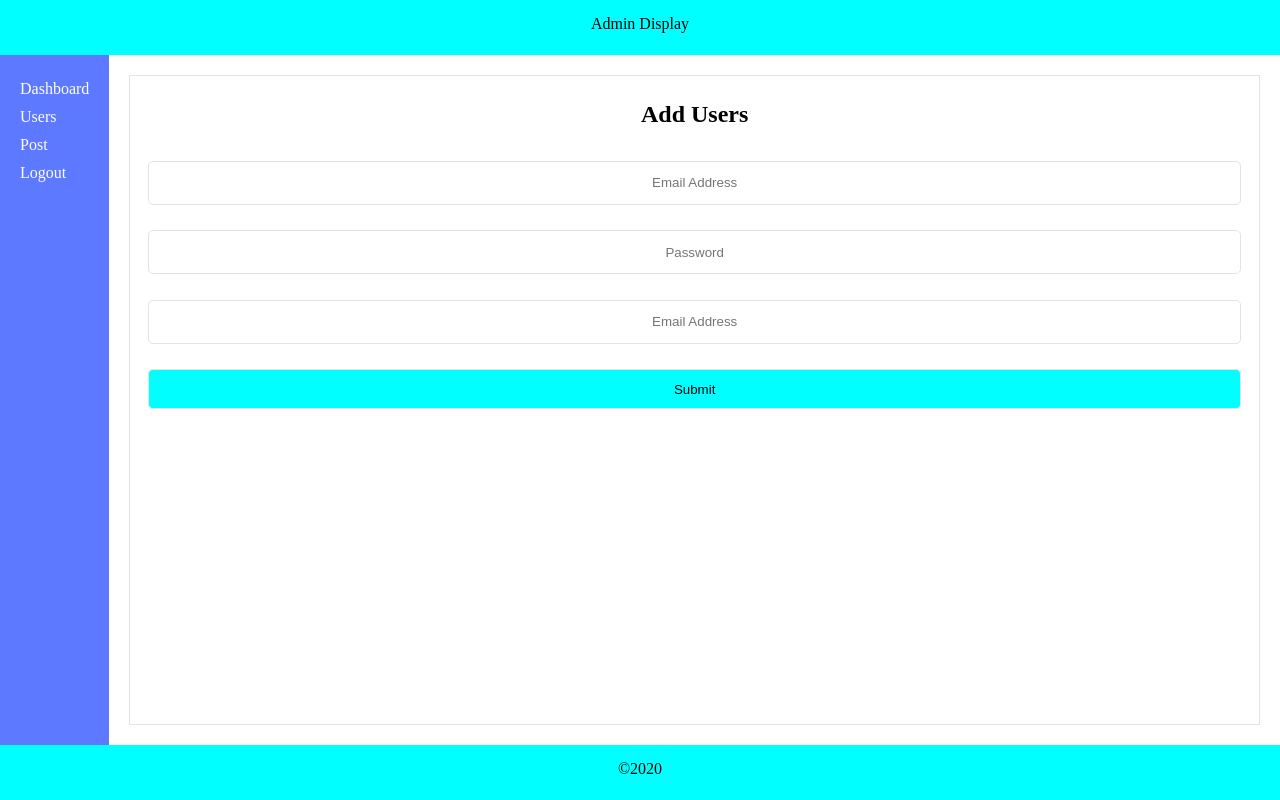
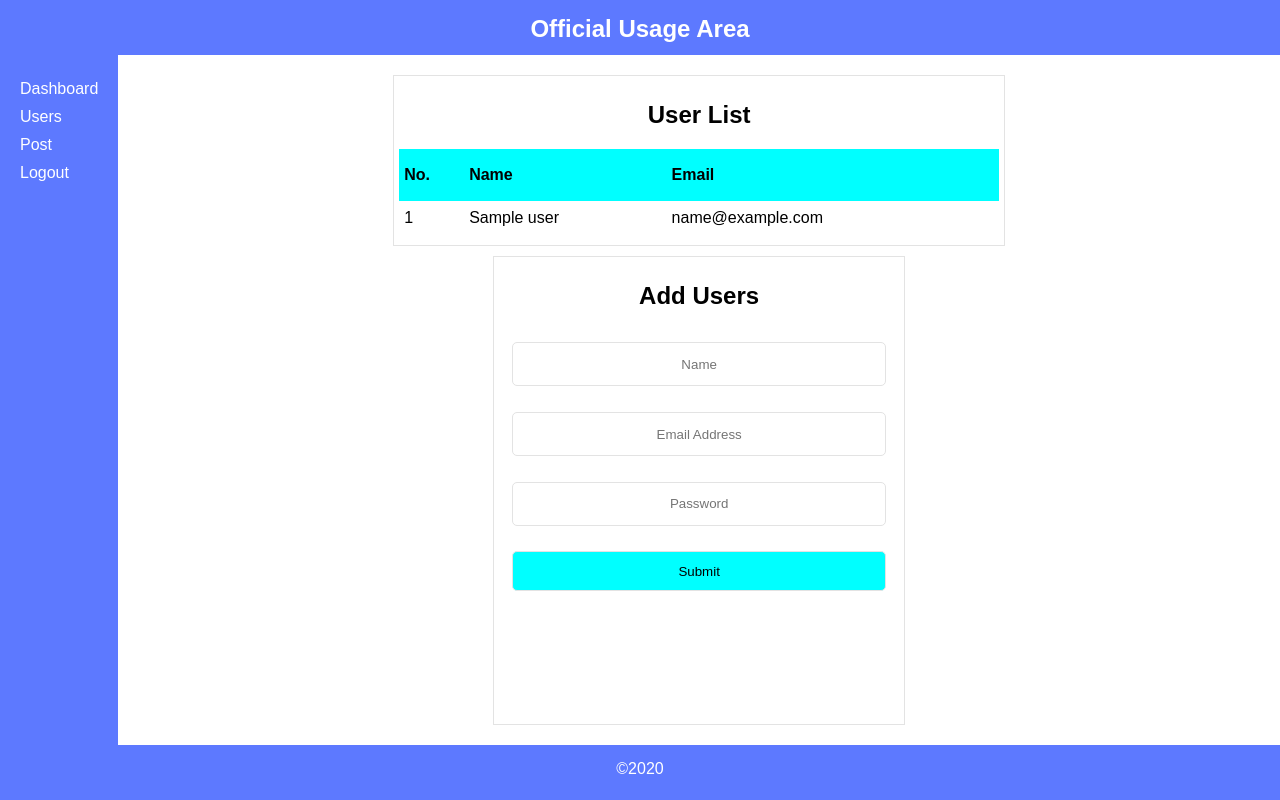
Before and after one commit to bil2x/corona-warriors, a PHP site: template app/views/admin/users.view.php in a window 1280 px wide. Run offline with PHP 8.4, Linux system fonts and the light colour scheme; the template is opened without the code that fills it: most values are stand-ins (such as "Sample title", 1, 10 or a date in 2020); data that the repository does not hold is empty.

Commit message:
User form at Admin

```diff
--- a/app/routes.php
+++ b/app/routes.php
@@ -13,5 +13,8 @@ $router->get('admin/logout', 'AdminController@logout');
 
 
 $router->get('admin/home', 'AdminController@index');
+
 $router->get('admin/users', 'AdminController@users');
+$router->post('admin/users', 'AdminController@store');
+
 $router->get('admin/posts', 'AdminController@posts');
--- a/app/views/admin/includes/header.view.php
+++ b/app/views/admin/includes/header.view.php
@@ -11,22 +11,25 @@
 <body>
     <div class="admin-container">
         <header>
-            Admin Display
+            <h2 style="margin: 0px;">
+                Official Usage Area
+            </h2>
+
         </header>
         <div class="admin-content">
             <div class="left-side">
                 <nav>
                     <ul>
-                        <li class="list-item">
+                        <li class="list-item <?php if (route() == 'admin/home') echo 'active' ?>">
                             <a href="home">Dashboard</a>
                         </li>
-                        <li class="list-item">
-                            <a href="users">Users</a>
+                        <li class="list-item <?php if (route() == 'admin/users') echo 'active' ?>"">
+                            <a href=" users">Users</a>
                         </li>
-                        <li class="list-item">
-                            <a href="posts">Post</a>
+                        <li class="list-item <?php if (route() == 'admin/posts') echo 'active' ?>"">
+                            <a href=" posts">Post</a>
                         </li>
-                        <li class="list-item">
+                        <li class=" list-item">
                             <a href="logout">Logout</a>
                         </li>
                     </ul>
--- a/app/views/admin/users.view.php
+++ b/app/views/admin/users.view.php
@@ -1,19 +1,51 @@
 <?php
 require('includes/header.view.php');
 ?>
-            <div class="right-side">
+<div class="right-side center-addon">
+
+    <div class='table-list'>
+        <h2>User List</h2>
+        <table class="table">
+            <thead>
+                <tr>
+                    <th>No.</th>
+                    <th>Name</th>
+                    <th>Email</th>
+                </tr>
+            </thead>
+            <tbody>
+                <?php if (!count($users)) { ?>
+                    <tr>
+                        <td colspan="3">No Users Found</td>
+
+                    </tr>
+                    <?php } else {
+                    $count = 0;
+                    foreach ($users as $user) : $count++; ?>
+                        <tr>
+                            <td><?= $count; ?></td>
+                            <td><?= $user->name; ?></td>
+                            <td><?= $user->email; ?></td>
+                        </tr>
+                <?php endforeach;
+                } ?>
+            </tbody>
+        </table>
+    </div>
     <div class="form-location">
-                    <form action="" class="form-box">
+        <form action="users" class="box" method="post">
             <div>
-                            <h2>Add Users</h1>
+                <h2>Add Users</h2>
                 <div class="control">
-                                    <input type="text" name="email" placeholder="Email Address">
+                    <input type="text" name="name" placeholder="Name" required>
                 </div>
+
                 <div class="control">
-                                    <input type="text" name="password" placeholder="Password">
+                    <input type="email" name="email" placeholder="Email Address" required>
                 </div>
+
                 <div class="control">
-                                    <input type="text" name="email" placeholder="Email Address">
+                    <input type="password" name="password" placeholder="Password" required>
                 </div>
 
                 <div class="control">
--- a/app/views/users.view.php
+++ b/app/views/users.view.php
@@ -27,6 +27,9 @@ require('partials/header.php');
     <input type="text" name="name" id="">
     <button>Add</button>
 </form>
+
+<h1><?=base64_encode('password');?></h1>
+<h1><?=base64_decode('cGFzc3dvcmQ=');?></h1>
 <?php
 require('partials/footer.php');
 ?>
--- a/core/database/QueryBuilder.php
+++ b/core/database/QueryBuilder.php
@@ -28,8 +28,9 @@ class QueryBuilder
         try {
             $statement = $this->pdo->prepare($sql);
             $statement->execute($parameters);
+            return 1;
         } catch (Exception $e) {
-            echo $e->getmessage();
+            return $e->getmessage();
         }
     }
 }
--- a/public/css/admin.css
+++ b/public/css/admin.css
@@ -1,5 +1,6 @@
 html, body{
     height: 100%;
+    font-family: sans-serif;
 }
 body{
     padding: 0px;
@@ -10,6 +11,9 @@ body{
     display: flex;
     align-items: center;
     justify-content: center;
+}
+.active{
+    font-weight: bold;
 }
 .box{
     padding:5px;
@@ -46,10 +50,11 @@ body{
     justify-content: space-between;
 }
 .admin-container header,footer{
-    background-color: aqua;
+    background-color: #5D79FF;
     height: 40px;
     padding-top: 15px;
     text-align: center;
+    color: white;
 }
 
 .admin-content{
@@ -76,6 +81,11 @@ body{
     padding: 20px;
     flex:1;
 }
+.right-side.center-addon{
+    display: flex;
+    flex-direction: column;
+    align-items: center;
+}
 .left-side nav ul{
     margin: 0px;
     padding: 0px;
@@ -95,11 +105,39 @@ body{
     justify-content: center;
 }
 
-.form-box{
-    padding:5px;
+    /* .form-box{
+        padding:5px;
+        border: 1px solid #e3e3e3;
+        width: 100%;
+    }
+    .form-box h2{
+        text-align: center;
+    } */
+.table-list{
+    margin-bottom: 10px;
+    padding: 5px;
     border: 1px solid #e3e3e3;
-    width: 100%;
-}
-.form-box h2{
     text-align: center;
 }
+.table{
+    table-layout: auto;
+    width: 600px;
+    margin: 5px 0px;
+    text-align: left;
+    border-spacing: 0px;
+}
+
+.table thead,tbody tr{
+    line-height: 2em;
+}
+.table th{
+    padding:10px 0px 10px 5px;
+    background-color: aqua;
+
+}
+.table td{
+    padding-left: 5px;
+}
+.table thead,tbody tr:nth-child(even){background-color: #f2f2f2;}
+
+.table thead,tbody tr:hover {background-color: #ddd;}
```
Also changed, not shown: app/Helpers.php (+12 -2 lines), app/controllers/AdminController.php (+44 -9 lines), app/models/admin/Users.php (added, +18 -0 lines), 2 other files. Lines whose indentation alone changed are shown as unchanged.
